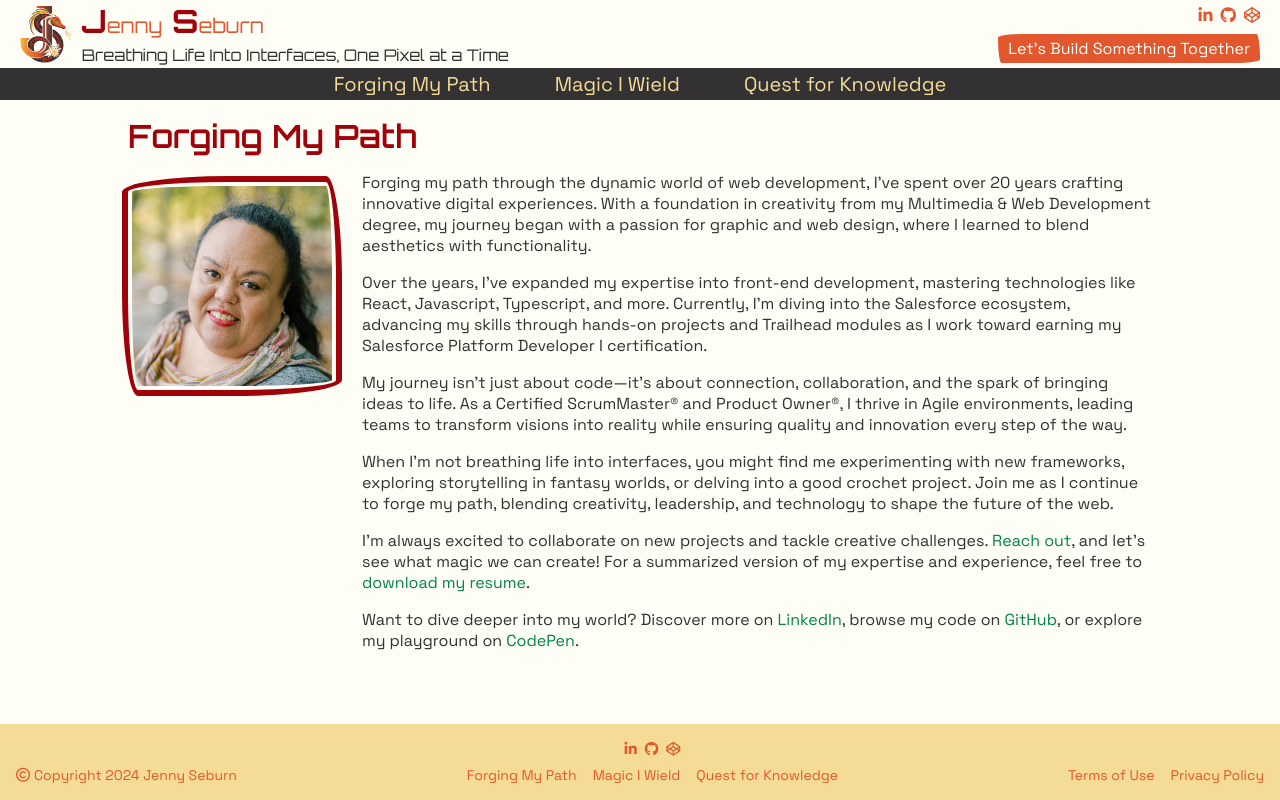
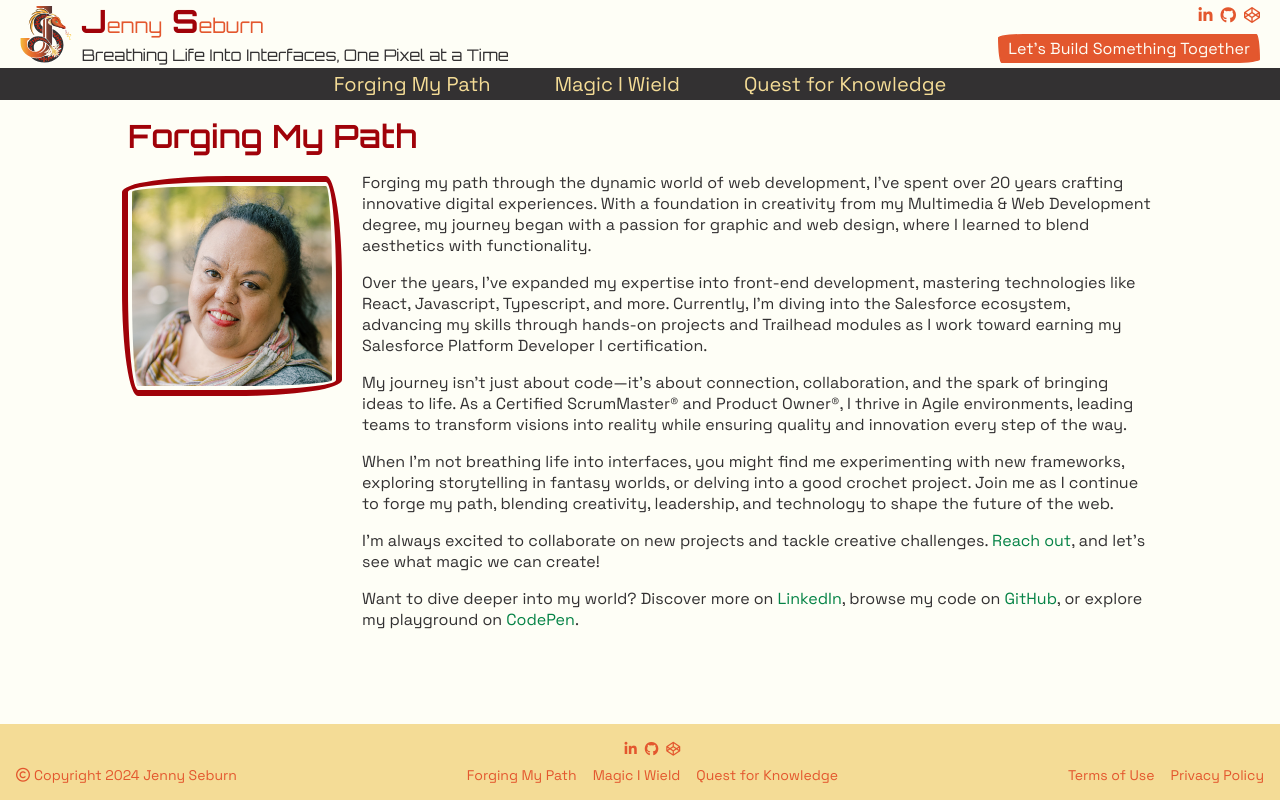
Before and after one commit to truburn/jsburn, a React (Vite) app: page /about in a window 1280 px wide. Built offline with nearby package versions, Linux system fonts and the light colour scheme.

Commit message:
remove resume download

```diff
--- a/src/pages/About/About.tsx
+++ b/src/pages/About/About.tsx
@@ -52,9 +52,7 @@ export function About() {
           <p>
             I'm always excited to collaborate on new projects and tackle
             creative challenges. <Link to="/contact">Reach out</Link>, and let's
-            see what magic we can create! For a summarized version of my
-            expertise and experience, feel free to{" "}
-            <Link to="">download my resume</Link>.
+            see what magic we can create!
           </p>
           <p>
             Want to dive deeper into my world? Discover more on{" "}
```
